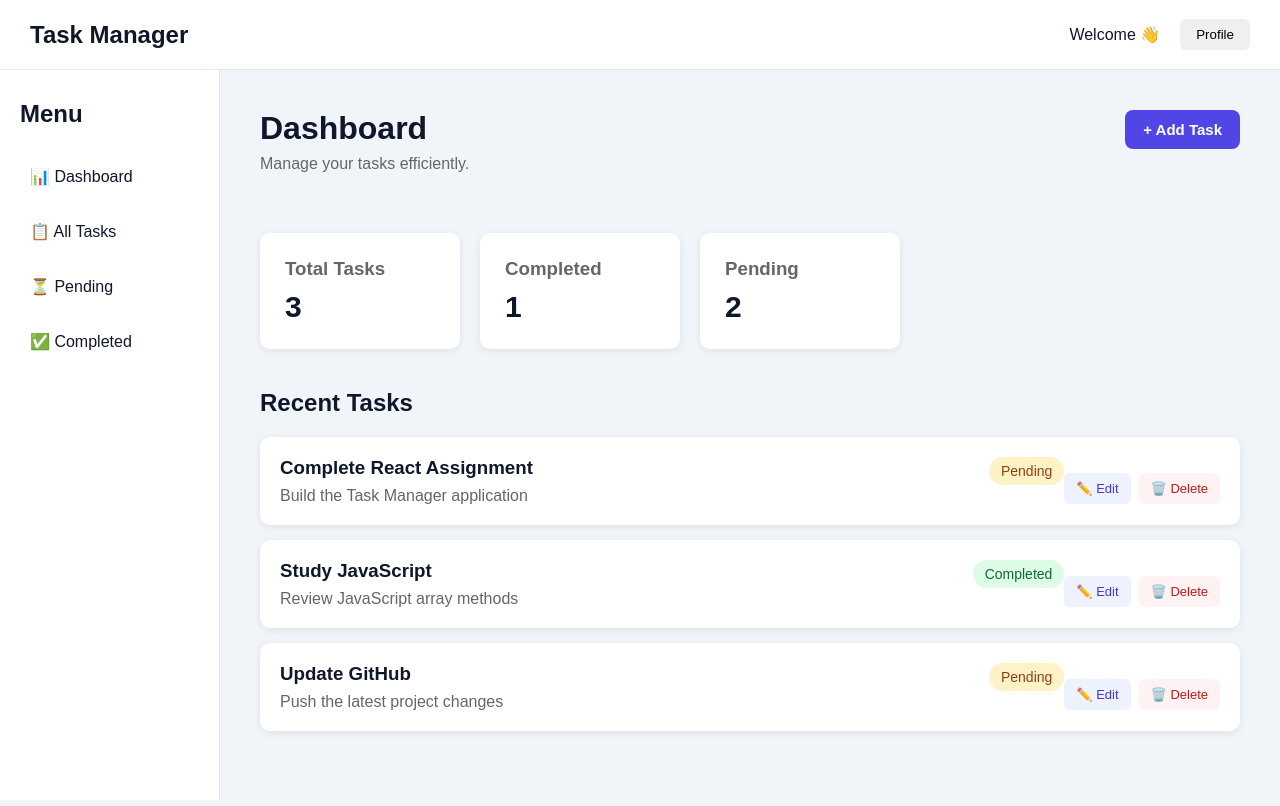
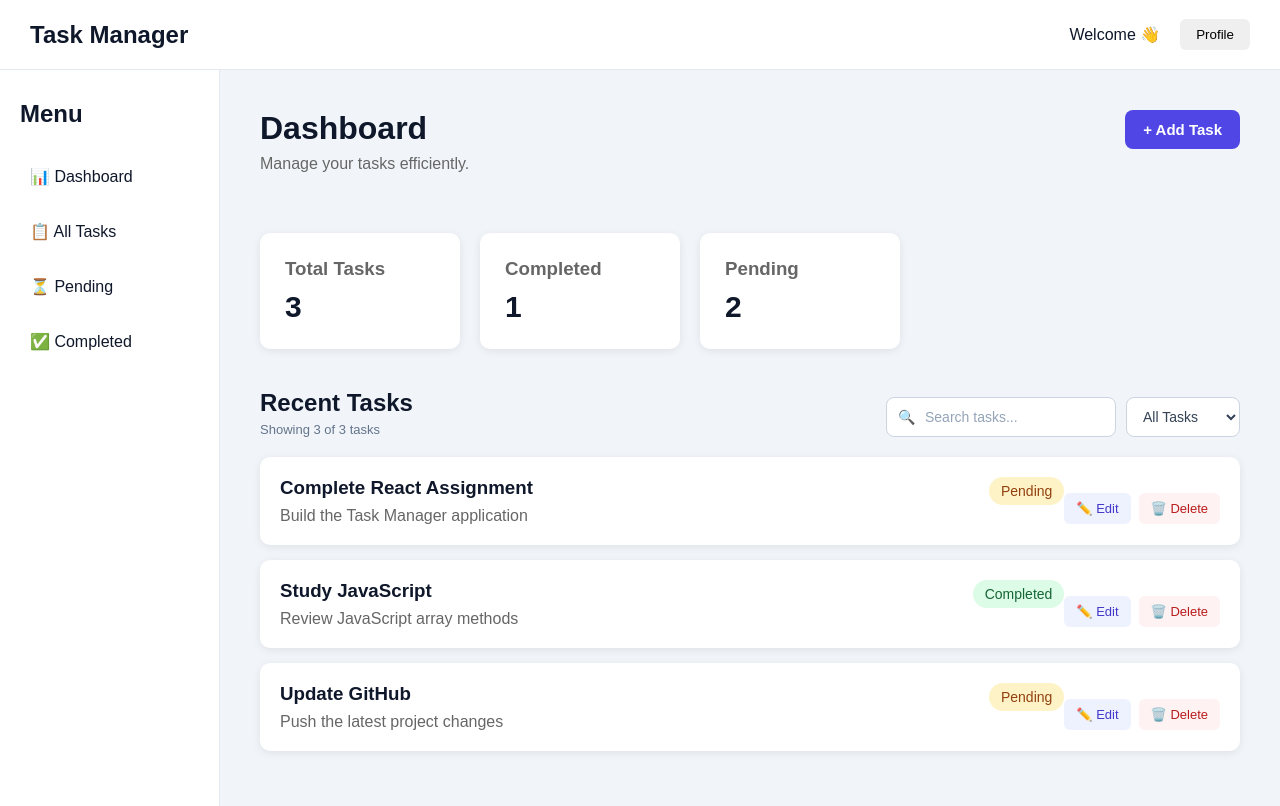
Before and after one commit to Avish-Tharu/react-task-manager, a React (Vite) app: page / in a window 1280 px wide. Built offline with nearby package versions, Linux system fonts and the light colour scheme.

Commit message:
Add task search and status filtering

```diff
--- a/src/App.jsx
+++ b/src/App.jsx
@@ -32,6 +32,12 @@ function App() {
   const [showAddForm, setShowAddForm] = useState(false);
 
   const [editingTask, setEditingTask] = useState(null);
+
+  // DAY 6 - Search state
+  const [searchTerm, setSearchTerm] = useState("");
+
+  // DAY 6 - Filter state
+  const [statusFilter, setStatusFilter] = useState("All");
 
   const handleAddTask = (newTask) => {
     setTasks((currentTasks) => [
@@ -73,6 +79,24 @@ function App() {
       )
     );
   };
+
+  // DAY 6 - Search + Filter
+  const filteredTasks = tasks.filter((task) => {
+
+    const matchesSearch =
+      task.title
+        .toLowerCase()
+        .includes(searchTerm.toLowerCase()) ||
+      task.description
+        .toLowerCase()
+        .includes(searchTerm.toLowerCase());
+
+    const matchesStatus =
+      statusFilter === "All" ||
+      task.status === statusFilter;
+
+    return matchesSearch && matchesStatus;
+  });
 
   const totalTasks = tasks.length;
 
@@ -137,18 +161,87 @@ function App() {
 
           <section className="tasks-section">
 
+            <div className="tasks-section-header">
+
+              <div>
                 <h2>Recent Tasks</h2>
+
+                <p className="task-count">
+                  Showing {filteredTasks.length} of {totalTasks} tasks
+                </p>
+              </div>
+
+              <div className="task-controls">
+
+                <div className="search-box">
+
+                  <span className="search-icon">
+                    🔍
+                  </span>
+
+                  <input
+                    type="text"
+                    placeholder="Search tasks..."
+                    value={searchTerm}
+                    onChange={(event) =>
+                      setSearchTerm(event.target.value)
+                    }
+                  />
+
+                </div>
+
+                <select
+                  className="status-filter"
+                  value={statusFilter}
+                  onChange={(event) =>
+                    setStatusFilter(event.target.value)
+                  }
+                >
+                  <option value="All">
+                    All Tasks
+                  </option>
+
+                  <option value="Pending">
+                    Pending
+                  </option>
+
+                  <option value="Completed">
+                    Completed
+                  </option>
+                </select>
+
+              </div>
+
+            </div>
 
             <div className="tasks-list">
 
-              {tasks.map((task) => (
+              {filteredTasks.length > 0 ? (
+
+                filteredTasks.map((task) => (
                   <TaskCard
                     key={task.id}
                     task={task}
                     onEdit={handleEditTask}
                     onDelete={handleDeleteTask}
                   />
-              ))}
+                ))
+
+              ) : (
+
+                <div className="no-tasks">
+                  <div className="no-tasks-icon">
+                    🔍
+                  </div>
+
+                  <h3>No tasks found</h3>
+
+                  <p>
+                    Try changing your search or filter.
+                  </p>
+                </div>
+
+              )}
 
             </div>
 
--- a/src/styles/main.css
+++ b/src/styles/main.css
@@ -361,3 +361,114 @@ body {
   background: #FEF3C7;
   color: #92400E;
 }
+/* ============================= */
+/* DAY 6 - SEARCH & FILTER */
+/* ============================= */
+
+/* Tasks Section Header */
+
+.tasks-section-header {
+  display: flex;
+  justify-content: space-between;
+  align-items: flex-end;
+  gap: 20px;
+  margin-bottom: 20px;
+}
+
+.tasks-section-header h2 {
+  margin-bottom: 5px;
+}
+
+.task-count {
+  margin: 0;
+  color: #64748B;
+  font-size: 13px;
+}
+
+/* Task Controls */
+
+.task-controls {
+  display: flex;
+  align-items: center;
+  gap: 10px;
+}
+
+/* Search Box */
+
+.search-box {
+  position: relative;
+  display: flex;
+  align-items: center;
+}
+
+.search-icon {
+  position: absolute;
+  left: 12px;
+  font-size: 14px;
+  pointer-events: none;
+}
+
+.search-box input {
+  width: 230px;
+  height: 40px;
+  padding: 0 12px 0 38px;
+  border: 1px solid #CBD5E1;
+  border-radius: 8px;
+  outline: none;
+  font-size: 14px;
+  background: #FFFFFF;
+  box-sizing: border-box;
+}
+
+.search-box input:focus {
+  border-color: #4F46E5;
+  box-shadow: 0 0 0 3px #EEF2FF;
+}
+
+.search-box input::placeholder {
+  color: #94A3B8;
+}
+
+/* Status Filter */
+
+.status-filter {
+  height: 40px;
+  padding: 0 12px;
+  border: 1px solid #CBD5E1;
+  border-radius: 8px;
+  background: #FFFFFF;
+  color: #334155;
+  font-size: 14px;
+  cursor: pointer;
+  outline: none;
+}
+
+.status-filter:focus {
+  border-color: #4F46E5;
+  box-shadow: 0 0 0 3px #EEF2FF;
+}
+
+/* No Tasks */
+
+.no-tasks {
+  text-align: center;
+  padding: 60px 20px;
+  background: #FFFFFF;
+  border: 1px dashed #CBD5E1;
+  border-radius: 12px;
+}
+
+.no-tasks-icon {
+  font-size: 30px;
+  margin-bottom: 10px;
+}
+
+.no-tasks h3 {
+  margin: 0 0 8px;
+  color: #0F172A;
+}
+
+.no-tasks p {
+  margin: 0;
+  color: #64748B;
+}
```
Lines whose indentation alone changed are shown as unchanged.
